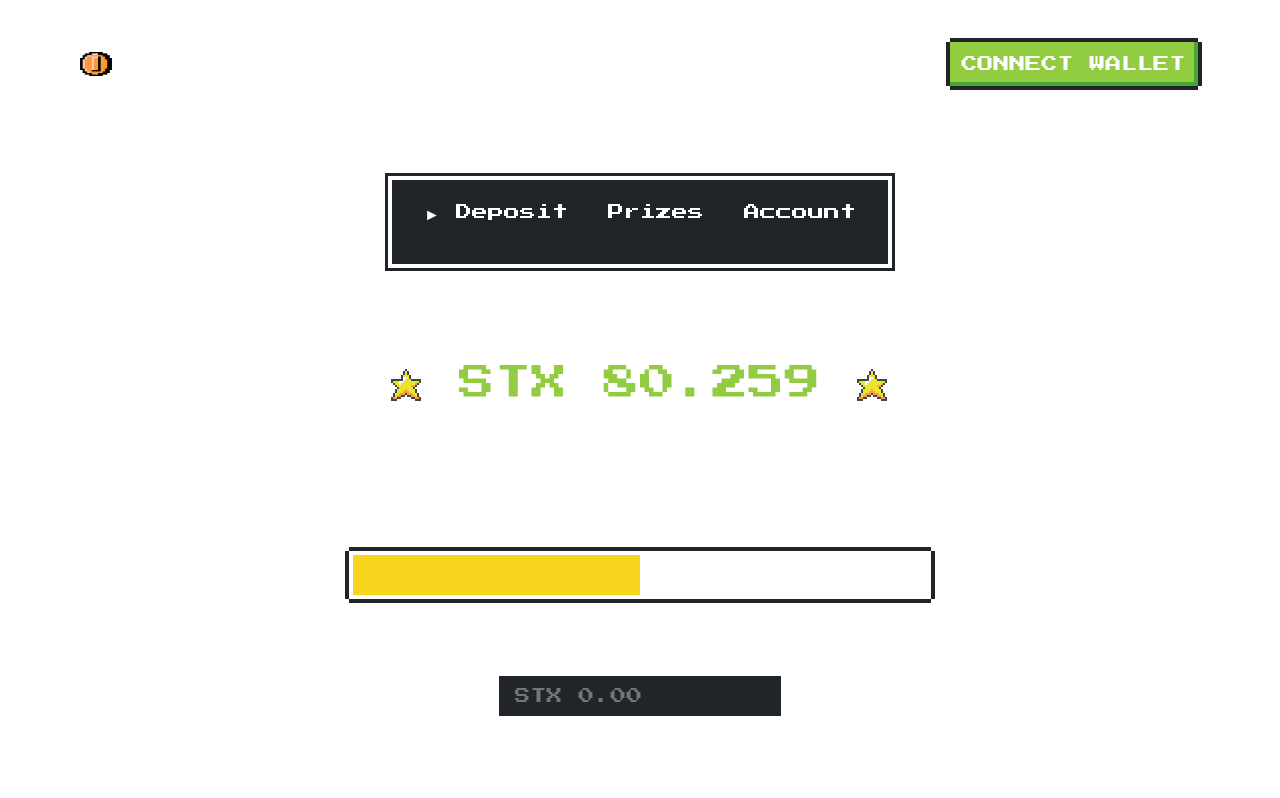
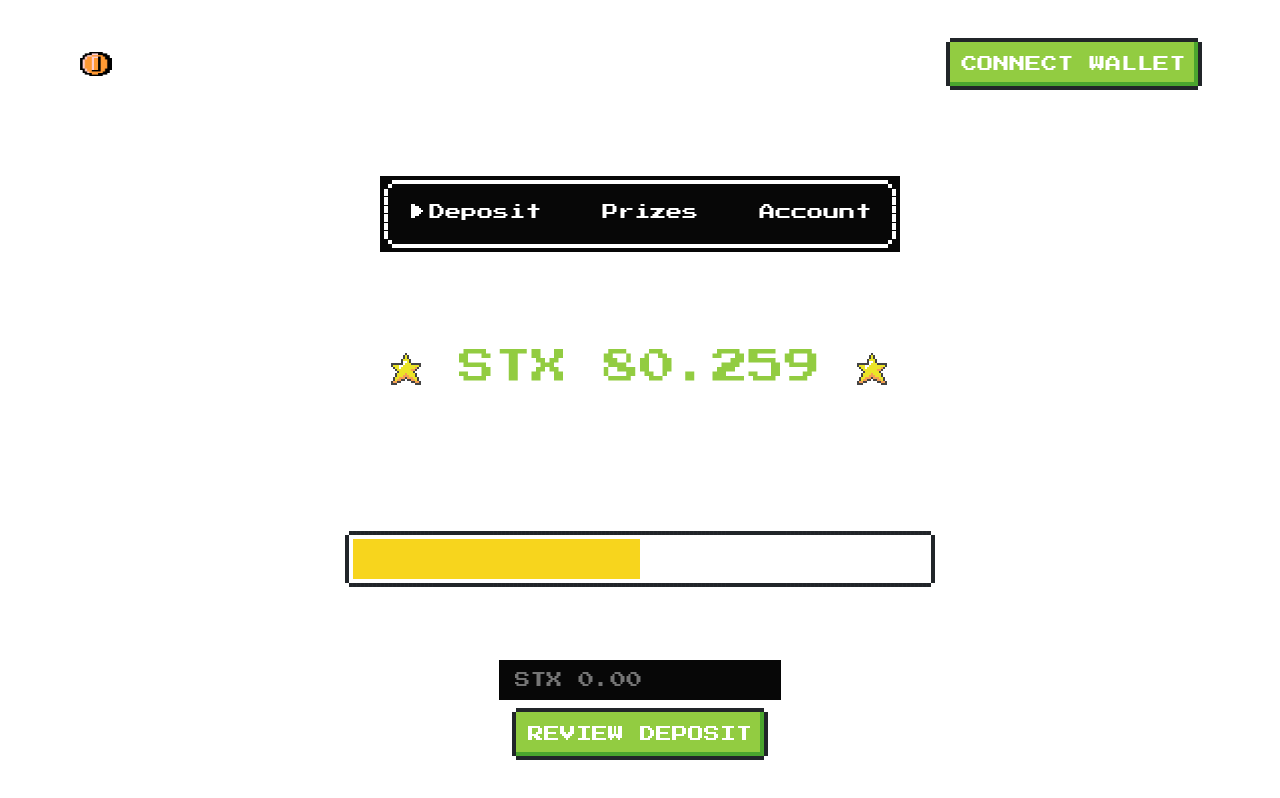
Before and after one commit to sigle/stacks-bingo, a Next.js app: page / in a window 1280 px wide. Built offline with nearby package versions, Linux system fonts and the light colour scheme.

Commit message:
fix: update tab nav

```diff
--- a/src/modules/layout/TabNav.tsx
+++ b/src/modules/layout/TabNav.tsx
@@ -8,7 +8,10 @@ export const TabNav = (activeRoute: any) => {
     <Container>
       <Flex direction={'row'} justify={'between'}>
         <Flex direction={'row'} align={'center'} justify={'between'}>
-          <div style={{ paddingTop: 20 }} className="nes-container is-dark">
+          <div
+            style={{ paddingTop: 20, backgroundColor: '#070707' }}
+            className="nes-container is-dark is-rounded"
+          >
             <Flex gap={'10'} direction={'row'}>
               <Link href="/">
                 <a
@@ -16,9 +19,18 @@ export const TabNav = (activeRoute: any) => {
                     color: 'white',
                   }}
                 >
-                  <p className="title">
+                  <label>
+                    <input
+                      type="radio"
+                      className="nes-radio is-dark"
+                      name="answer-dark"
+                      checked={activeRoute.activeRoute === '/'}
+                    />
+                    <span>Deposit</span>
+                  </label>
+                  {/* <p className="title">
                     {activeRoute.activeRoute === '/' && '► '}Deposit
-                  </p>
+                  </p> */}
                 </a>
               </Link>
               <Link href="/prizes">
@@ -27,9 +39,15 @@ export const TabNav = (activeRoute: any) => {
                     color: 'white',
                   }}
                 >
-                  <p className="title">
-                    {activeRoute.activeRoute === '/prizes' && '► '}Prizes
-                  </p>
+                  <label>
+                    <input
+                      type="radio"
+                      className="nes-radio is-dark"
+                      name="answer-dark"
+                      checked={activeRoute.activeRoute === '/prizes'}
+                    />
+                    <span>Prizes</span>
+                  </label>
                 </a>
               </Link>
               <Link href="/account">
@@ -38,9 +56,15 @@ export const TabNav = (activeRoute: any) => {
                     color: 'white',
                   }}
                 >
-                  <p className="title">
-                    {activeRoute.activeRoute === '/account' && '► '}Account
-                  </p>
+                  <label>
+                    <input
+                      type="radio"
+                      className="nes-radio is-dark"
+                      name="answer-dark"
+                      checked={activeRoute.activeRoute === '/account'}
+                    />
+                    <span>Account</span>
+                  </label>
                 </a>
               </Link>
             </Flex>
--- a/src/pages/index.tsx
+++ b/src/pages/index.tsx
@@ -44,12 +44,16 @@ const Home: NextPage = () => {
               </Text>
             </label>
             <input
-              style={{ maxWidth: '25%' }}
+              style={{ maxWidth: '25%', backgroundColor: '#070707' }}
               type="text"
               id="name_field"
               className="nes-input is-dark"
               placeholder="STX 0.00"
             ></input>
+
+            <button type="button" className="nes-btn is-success">
+              REVIEW DEPOSIT
+            </button>
           </Flex>
         </Flex>
       </Container>
```
